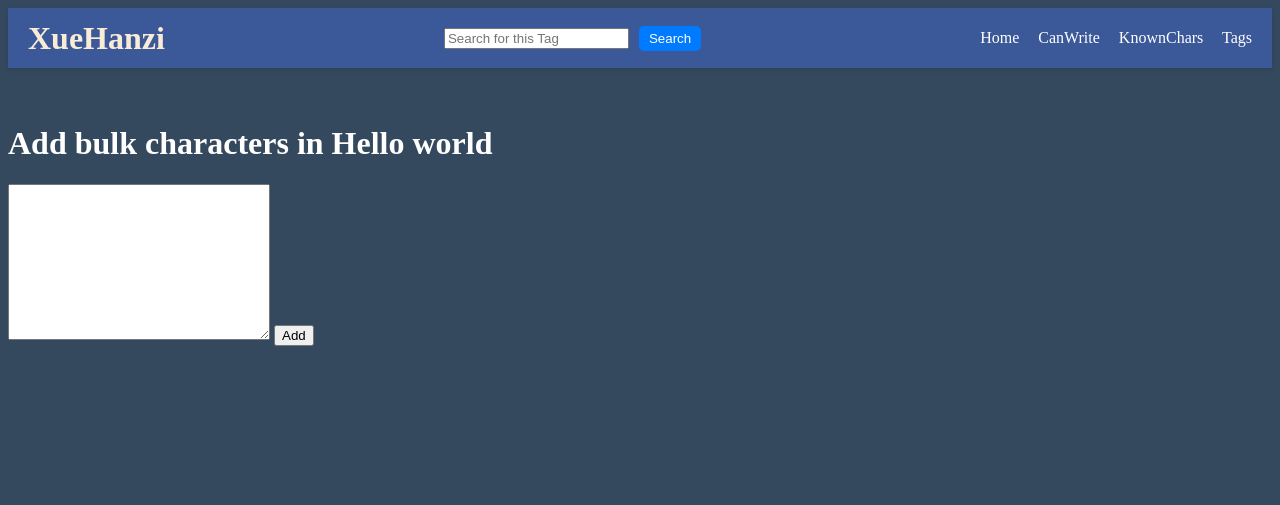
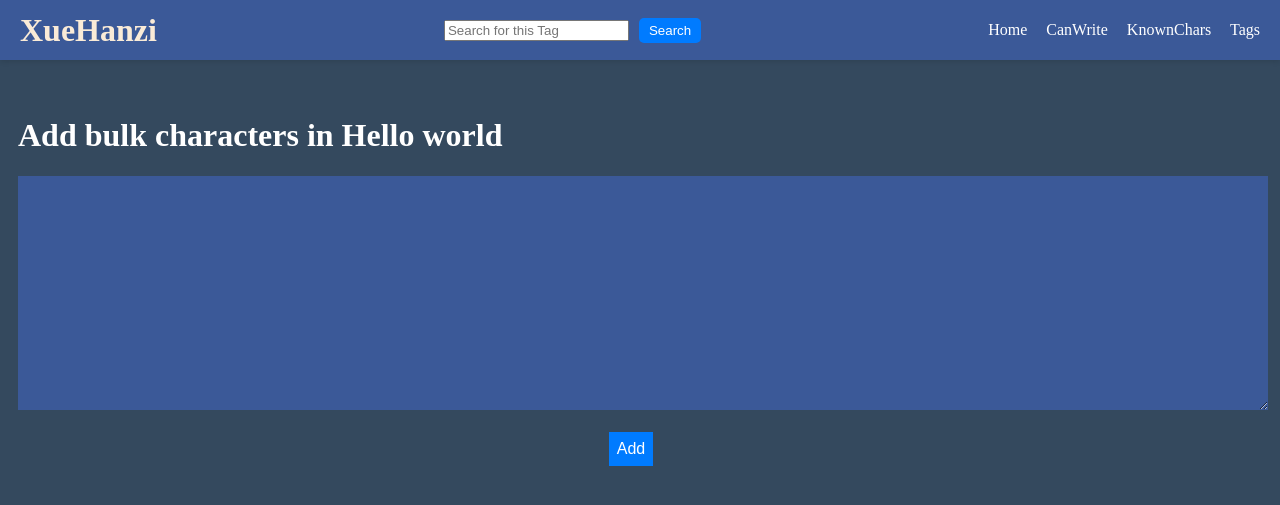
Before and after one commit to chandra-deb/XueHanzi, a Flask app: page /add_bulk_char_in_tag/1 in a window 1280 px wide. Shown: the top 505 px of the page. Run offline with Flask 3, Linux system fonts and the light colour scheme; the visitor is signed in with stand-in values (Sample User, id 1); data comes from the database, SQL or seed files in the repository.

Commit message:
design add bulk char in tags page

```diff
--- a/backend/templates/add_bulk_chars_in_tag.html
+++ b/backend/templates/add_bulk_chars_in_tag.html
@@ -9,6 +9,7 @@
         body {
             background: #34495e;
             color: #fff;
+            margin: 0;
 
         }
 
@@ -95,6 +96,33 @@
         a {
             text-decoration: none;
         }
+
+        .card {
+            margin: 18px;
+            margin-right: 36px;
+
+        }
+
+        #t-area textarea {
+            color: white;
+            border: none;
+            outline: none;
+            padding: 12px;
+            width: 100%;
+            font-size: 1.4em;
+            background: #3b5998;
+
+
+        }
+
+        #t-area button {
+            color: white;
+            background: #007BFF;
+            border: none;
+            font-size: 1em;
+            padding: 8px;
+            margin-top: 18px;
+        }
     </style>
 </head>
 
@@ -128,9 +156,12 @@
 
     <div class="card">
         <h1>Add bulk characters in {{tag.name}}</h1>
-        <form action="/add_bulk_char_in_tag/{{tag.id}}" method="POST">
+        <form id="t-area" action="/add_bulk_char_in_tag/{{tag.id}}" method="POST">
             <textarea name="characters" id="chars" cols="30" rows="10" required></textarea>
-            <button type="submit">Add</button>
+            <center>
+
+                <button type="submit">Add</button>
+            </center>
         </form>
     </div>
 
```
